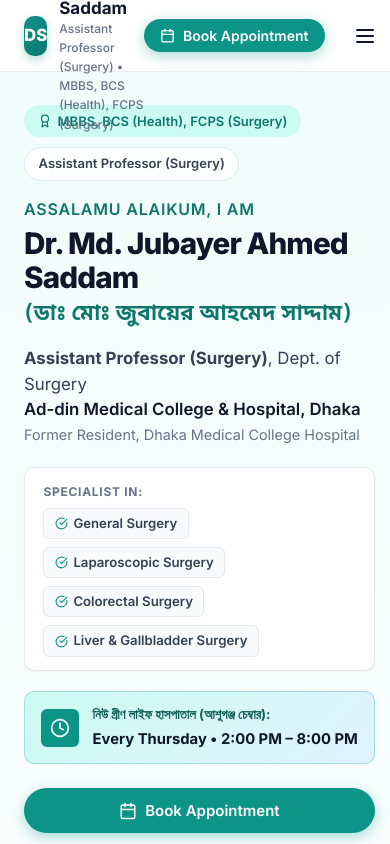
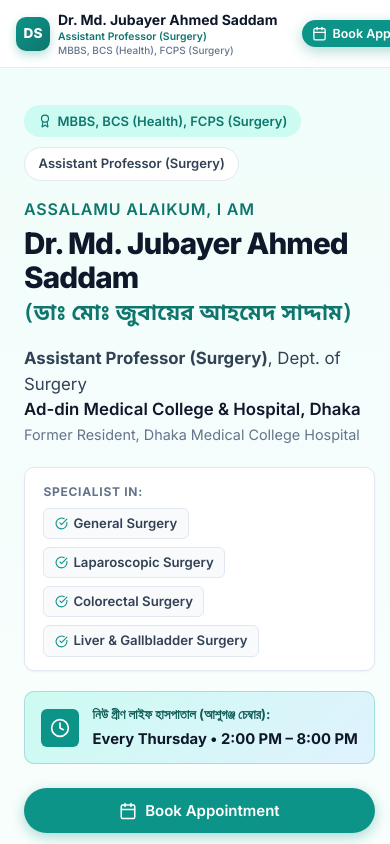
Before and after one commit to Ashadujjaman50/dr.md.jubayer-ahmed-saddam, a React (Vite) app: page / in a window 390 px wide. Shown: the top 844 px of the page. Built offline with nearby package versions, Linux system fonts and the light colour scheme; the HTML template or start-up script is replaced by a standard one.

Commit message:
Update header: separate qualifications text, rename nav items to Chamber and Consultation, remove phone button

```diff
--- a/src/components/Header.css
+++ b/src/components/Header.css
@@ -9,7 +9,8 @@
   -webkit-backdrop-filter: blur(12px);
   border-bottom: 1px solid rgba(226, 232, 240, 0.8);
   transition: all 0.3s ease;
-  height: 72px;
+  min-height: 76px;
+  padding: 0.5rem 0;
   display: flex;
   align-items: center;
 }
@@ -17,13 +18,15 @@
 .site-header.scrolled {
   background-color: rgba(255, 255, 255, 0.98);
   box-shadow: 0 4px 20px rgba(15, 23, 42, 0.06);
-  height: 66px;
+  min-height: 70px;
+  padding: 0.35rem 0;
 }
 
 .header-container {
   display: flex;
   align-items: center;
   justify-content: space-between;
+  gap: 1.5rem;
 }
 
 /* Brand */
@@ -31,11 +34,12 @@
   display: flex;
   align-items: center;
   gap: 0.75rem;
+  flex-shrink: 0;
 }
 
 .brand-badge {
-  width: 40px;
-  height: 40px;
+  width: 44px;
+  height: 44px;
   border-radius: var(--radius-md);
   background: linear-gradient(135deg, var(--color-primary) 0%, var(--color-primary-dark) 100%);
   display: flex;
@@ -43,33 +47,47 @@
   justify-content: center;
   color: white;
   font-weight: 800;
-  font-size: 1.05rem;
+  font-size: 1.1rem;
   box-shadow: 0 4px 10px rgba(13, 148, 136, 0.3);
+  flex-shrink: 0;
 }
 
 .brand-text {
   display: flex;
   flex-direction: column;
+  justify-content: center;
+  gap: 1px;
 }
 
 .brand-name {
   font-size: 1.0625rem;
   font-weight: 700;
   color: var(--color-dark);
-  line-height: 1.2;
+  line-height: 1.25;
+  white-space: nowrap;
 }
 
 .brand-designation {
   font-size: 0.75rem;
+  color: var(--color-primary-dark);
+  font-weight: 600;
+  line-height: 1.25;
+  white-space: nowrap;
+}
+
+.brand-degrees {
+  font-size: 0.71875rem;
   color: var(--color-gray-500);
   font-weight: 500;
+  line-height: 1.25;
+  white-space: nowrap;
 }
 
 /* Desktop nav */
 .desktop-nav {
   display: flex;
   align-items: center;
-  gap: 1.75rem;
+  gap: 1.5rem;
 }
 
 .nav-link {
@@ -77,6 +95,7 @@
   font-weight: 500;
   color: var(--color-dark-muted);
   transition: color 0.2s ease;
+  white-space: nowrap;
 }
 
 .nav-link:hover {
@@ -89,39 +108,24 @@
   font-weight: 500;
   color: var(--color-dark-muted);
   padding: 0;
+  white-space: nowrap;
 }
 
 /* Actions */
 .header-actions {
   display: flex;
   align-items: center;
-  gap: 1.25rem;
+  gap: 0.75rem;
+  flex-shrink: 0;
 }
 
 .header-phone-link {
-  display: flex;
-  align-items: center;
-  gap: 0.4rem;
-  font-size: 0.875rem;
-  font-weight: 600;
-  color: var(--color-dark);
-  padding: 0.4rem 0.75rem;
-  border-radius: var(--radius-full);
-  background-color: var(--color-gray-100);
-  transition: all 0.2s ease;
-}
-
-.header-phone-link:hover {
-  background-color: var(--color-primary-light);
-  color: var(--color-primary-dark);
-}
-
-.header-phone-link .phone-icon {
-  color: var(--color-primary);
+  display: none;
 }
 
 .header-book-btn {
   display: inline-flex;
+  white-space: nowrap;
 }
 
 .mobile-toggle {
@@ -178,6 +182,16 @@
   font-weight: 600;
 }
 
+@media (max-width: 1200px) {
+  .desktop-nav {
+    gap: 1.15rem;
+  }
+  .nav-link,
+  .nav-btn-link {
+    font-size: 0.875rem;
+  }
+}
+
 @media (max-width: 1024px) {
   .desktop-nav {
     display: none;
@@ -188,7 +202,67 @@
   .mobile-drawer {
     display: block;
   }
-  .header-phone-link {
-    display: none;
+}
+
+@media (max-width: 640px) {
+  .site-header {
+    min-height: 68px;
+    padding: 0.4rem 0;
+  }
+  .site-header.scrolled {
+    min-height: 64px;
+  }
+  .brand-badge {
+    width: 38px;
+    height: 38px;
+    font-size: 0.95rem;
+  }
+  .brand-name {
+    font-size: 0.9375rem;
+  }
+  .brand-designation {
+    font-size: 0.6875rem;
+  }
+  .brand-degrees {
+    font-size: 0.65625rem;
+  }
+  .header-actions {
+    gap: 0.5rem;
+  }
+  .header-book-btn {
+    padding: 0.45rem 0.85rem;
+    font-size: 0.8125rem;
   }
 }
+
+@media (max-width: 480px) {
+  .header-container {
+    padding-left: 1rem;
+    padding-right: 1rem;
+  }
+  .brand-logo {
+    gap: 0.5rem;
+  }
+  .brand-badge {
+    width: 34px;
+    height: 34px;
+    font-size: 0.85rem;
+  }
+  .brand-name {
+    font-size: 0.875rem;
+  }
+  .brand-designation {
+    font-size: 0.65rem;
+  }
+  .brand-degrees {
+    font-size: 0.625rem;
+  }
+  .header-book-btn {
+    padding: 0.4rem 0.65rem;
+    font-size: 0.78rem;
+    gap: 0.35rem;
+  }
+  .header-book-btn span {
+    font-size: 0.78rem;
+  }
+}
--- a/src/components/Header.jsx
+++ b/src/components/Header.jsx
@@ -1,5 +1,5 @@
 import React, { useState, useEffect } from 'react';
-import { Phone, Calendar, Menu, X, ShieldCheck } from 'lucide-react';
+import { Phone, Calendar, Menu, X } from 'lucide-react';
 import { DOCTOR_INFO } from '../data/doctorConfig';
 import './Header.css';
 
@@ -25,9 +25,8 @@ export default function Header({ onOpenAppointment, onOpenContact }) {
           </div>
           <div className="brand-text">
             <span className="brand-name">{DOCTOR_INFO.name}</span>
-            <span className="brand-designation">
-              {DOCTOR_INFO.title} • {DOCTOR_INFO.degrees}
-            </span>
+            <span className="brand-designation">{DOCTOR_INFO.title}</span>
+            <span className="brand-degrees">{DOCTOR_INFO.degrees}</span>
           </div>
         </a>
 
@@ -36,8 +35,8 @@ export default function Header({ onOpenAppointment, onOpenContact }) {
           <a href="#about" className="nav-link">About</a>
           <a href="#specialties" className="nav-link">Specialties</a>
           <a href="#affiliations" className="nav-link">Affiliations</a>
-          <a href="#schedule" className="nav-link">Schedule & Chamber</a>
-          <a href="#reviews" className="nav-link">Care Principles</a>
+          <a href="#schedule" className="nav-link">Chamber</a>
+          <a href="#reviews" className="nav-link">Consultation</a>
           <button
             type="button"
             className="nav-link nav-btn-link"
@@ -47,17 +46,8 @@ export default function Header({ onOpenAppointment, onOpenContact }) {
           </button>
         </nav>
 
-        {/* Action Button: Chamber hotline + Appointment pill */}
+        {/* Action Button: Appointment CTA */}
         <div className="header-actions">
-          <a
-            href={`tel:${DOCTOR_INFO.chamber.phone}`}
-            className="header-phone-link"
-            title="Call New Green Life Hospital Serial Hotline"
-          >
-            <Phone size={16} className="phone-icon" />
-            <span className="phone-text">{DOCTOR_INFO.chamber.phone}</span>
-          </a>
-
           <button
             type="button"
             className="btn btn-primary btn-sm header-book-btn"
@@ -86,8 +76,8 @@ export default function Header({ onOpenAppointment, onOpenContact }) {
             <a href="#about" onClick={() => setMobileMenuOpen(false)}>About Dr. Saddam</a>
             <a href="#specialties" onClick={() => setMobileMenuOpen(false)}>Surgical Specialties</a>
             <a href="#affiliations" onClick={() => setMobileMenuOpen(false)}>Affiliations</a>
-            <a href="#schedule" onClick={() => setMobileMenuOpen(false)}>Chamber & Location</a>
-            <a href="#reviews" onClick={() => setMobileMenuOpen(false)}>Patient Reviews</a>
+            <a href="#schedule" onClick={() => setMobileMenuOpen(false)}>Chamber</a>
+            <a href="#reviews" onClick={() => setMobileMenuOpen(false)}>Consultation</a>
             <button
               type="button"
               className="mobile-drawer-btn"
```
